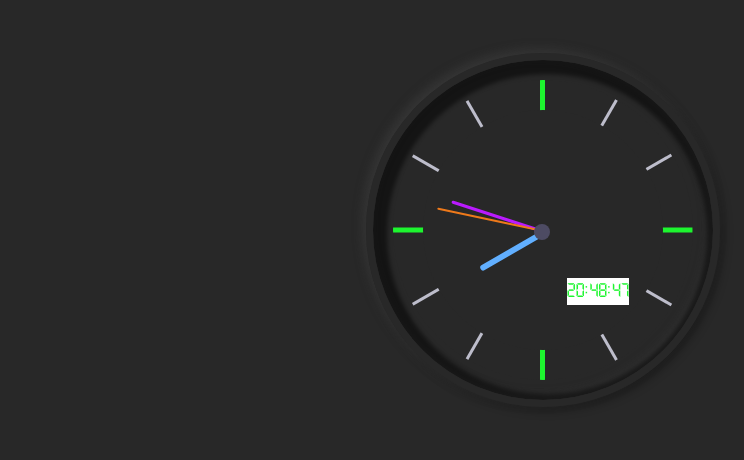
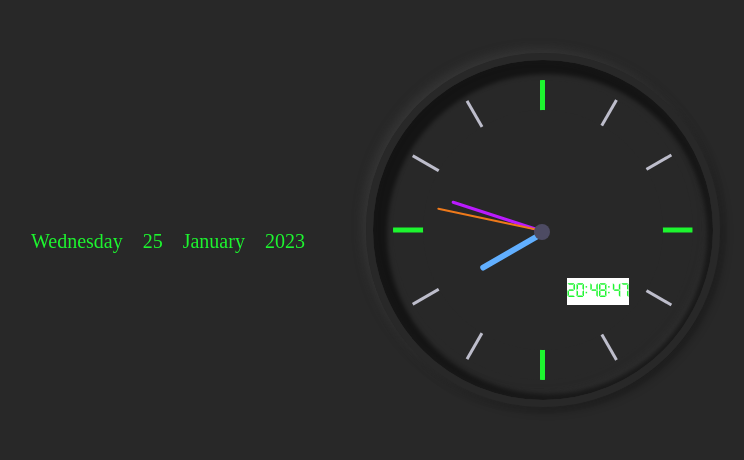
Before and after one commit to gekkowrld/analog-digital-clock, a plain HTML site: page index.html in a window 1280 px wide. Shown: the part 170-630 px from the top of the page, without its empty margins (97-841 px from the left). Drawn offline with Linux system fonts and the light colour scheme.

Commit message:
Add a date

```diff
--- a/index.html
+++ b/index.html
@@ -9,6 +9,12 @@
     <title>Clock</title>
 </head>
 <body>
+    <div class="date">
+        <div class="day-name"></div>
+        <div class="day"></div>
+        <div class="month"></div>
+        <div class="year"></div>
+    </div>
     <div id="drag-canvas">
             <div class="clock">
                 <div class="outer-clock-face">
--- a/script.js
+++ b/script.js
@@ -4,6 +4,11 @@ const minHand = document.querySelector('.min-hand');
 const digitalSecond = document.querySelector('.seconds');
 const digitalMinutes = document.querySelector('.minutes');
 const digitalHour = document.querySelector('.hour');
+const theYear = document.querySelector('.year');
+const theMonth = document.querySelector('.month');
+const theDay = document.querySelector('.day');
+const theDayName = document.querySelector('.day-name');
+
 
 function setDate(){
     const now = new Date();
@@ -22,13 +27,37 @@ function setDate(){
     const hourDegrees = ((hours / 12) * 360) + 90;
     hourHand.style.transform = `rotate(${hourDegrees}deg)`;
     digitalHour.innerText = hours.toString().padStart(2,'0');
+
+    const day = now.getDate();
+    const month = now.getMonth();
+    const year = now.getFullYear();
+    const dayName = now.getDay();
+
+    theYear.innerText = year;
+    theDay.innerText = day;
+    theDayName.innerText = dayName;
+
+    const months = ['January', 'February', 'March', 'April', 'May', 'June', 'July', 'August', 'September', 'October', 'November', 'December'];
+    for(let i = 0; i < months.length; i++){
+        if(month === i){
+           theMonth.innerText = months[i];
+        }
+    }
+
+    const days = ['Sunday','Monday', 'Tuesday', 'Wednesday', 'Thursday', 'Friday', 'Saturday'];
+
+    for(let i = 0; i < days.length; i++){
+        if(dayName === i){
+            theDayName.innerText = days[i];
+        }
+    }
 }
 setInterval(setDate, 1000);
 setDate();
 
                             // For Dragging //
 
-const body = document.querySelector('body');
+
 let x = 0;
 let y = 0;
 
@@ -37,8 +66,8 @@ const ele = document.querySelector('#drag-canvas');
 const mouseDown = function (e) {
     x = e.clientX;
     y = e.clientY;
-    document.addEventListener('mousemove', mouseMove);
-    document.addEventListener('mouseup', mouseUp);
+    ele.addEventListener('mousemove', mouseMove);
+    ele.addEventListener('mouseup', mouseUp);
 }
 const mouseMove = function(e){
     const dx = e.clientX - x;
@@ -51,7 +80,7 @@ const mouseMove = function(e){
     y = e.clientY;
 }
 const mouseUp = function(e){
-    document.removeEventListener('mousemove', mouseMove);
-    document.removeEventListener('mouseup', mouseUp);
+    ele.removeEventListener('mousemove', mouseMove);
+    ele.removeEventListener('mouseup', mouseUp);
 }
 ele.addEventListener('mousedown', mouseDown);
--- a/style.css
+++ b/style.css
@@ -9,6 +9,15 @@
 body{
     display: grid;
     place-content: center;
+}
+.date{
+    color: #1df52f;
+    position: absolute;
+    z-index: 100;
+    top: 50%;
+    left: 10%;
+    display: flex;
+    gap: 20px;
 }
 #drag-canvas{
     position: absolute;
```
